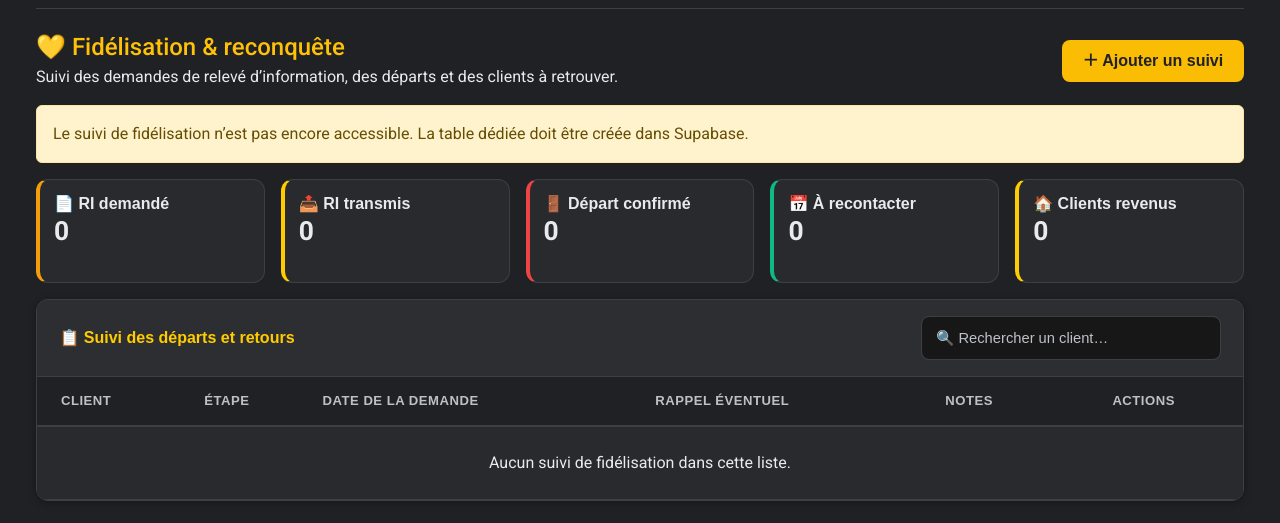
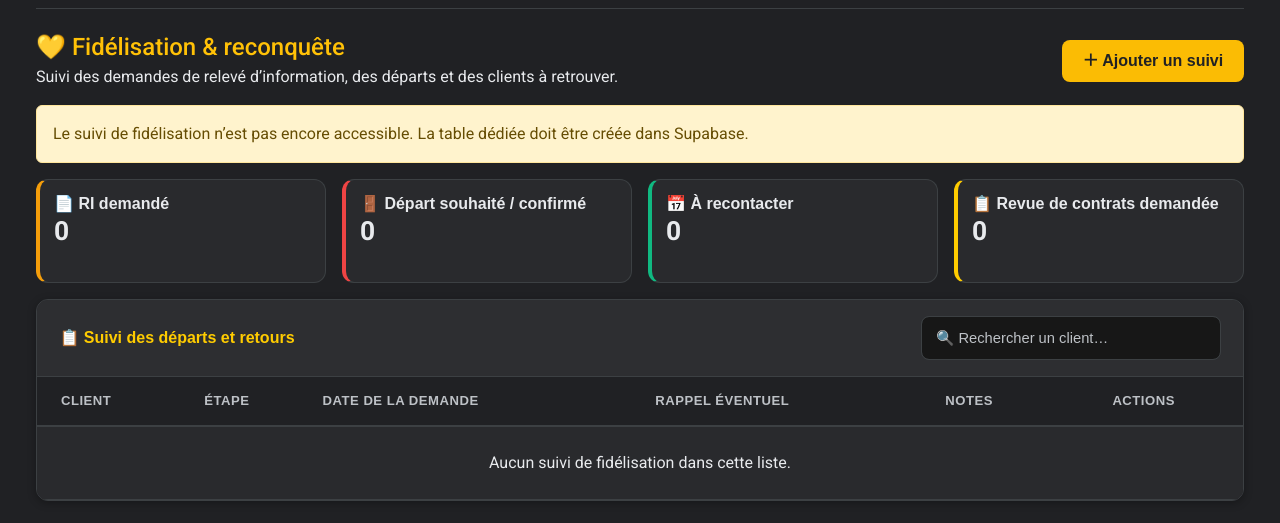
Before and after one commit to AbeilleAssurancesCrest/relances-assurance, a FastAPI app: page / in a window 1280 px wide, after a click on "💛 Fidélisation & reconquête". Shown: the part 223-746 px from the top of the page. Run offline with FastAPI, Linux system fonts and the light colour scheme; data that the repository does not hold is empty; some libraries are stand-ins or nearby versions; some web fonts are replaced.

Commit message:
Update index.html

```diff
--- a/templates/index.html
+++ b/templates/index.html
@@ -80,6 +80,11 @@
         .commercial-view-tabs .nav-link.active { color: #202124; background: var(--abeille-yellow); border-color: var(--abeille-yellow); font-weight: 700; }
         .fidelisation-date-hint { color: var(--chrome-text-sub); font-size: .86rem; }
         .fidelisation-notes { min-width: 220px; max-width: 360px; white-space: normal; }
+        #modalSuiviFidelisation .modal-dialog { height: calc(100vh - 1rem); max-height: calc(100vh - 1rem); margin: .5rem auto; }
+        #modalSuiviFidelisation .modal-content { height: 100%; max-height: 100%; display: flex; flex-direction: column; }
+        #modalSuiviFidelisation #formSuiviFidelisation { display: flex; flex: 1 1 auto; flex-direction: column; min-height: 0; }
+        #modalSuiviFidelisation .modal-body { flex: 1 1 auto; min-height: 0; overflow-y: auto; overscroll-behavior: contain; -webkit-overflow-scrolling: touch; }
+        #modalSuiviFidelisation .modal-footer { flex: 0 0 auto; }
 
         .app-tabs {
             border-bottom: 1px solid var(--chrome-border);
@@ -740,11 +745,10 @@
         </div>
         <div id="fidelisationDatabaseNotice" class="alert alert-warning d-none" role="status">Le suivi de fidélisation n’est pas encore accessible. La table dédiée doit être créée dans Supabase.</div>
         <div class="row g-3 mb-3">
-            <div class="col-6 col-xl"><div class="status-card status-card-orange"><span class="status-card-title">📄 RI demandé</span><span class="status-card-count" id="fidelisationCountRi">0</span></div></div>
-            <div class="col-6 col-xl"><div class="status-card status-card-neutral"><span class="status-card-title">📤 RI transmis</span><span class="status-card-count" id="fidelisationCountRiTransmis">0</span></div></div>
-            <div class="col-6 col-xl"><div class="status-card status-card-red"><span class="status-card-title">🚪 Départ confirmé</span><span class="status-card-count" id="fidelisationCountDepart">0</span></div></div>
-            <div class="col-6 col-xl"><div class="status-card status-card-green"><span class="status-card-title">📅 À recontacter</span><span class="status-card-count" id="fidelisationCountRappel">0</span></div></div>
-            <div class="col-12 col-xl"><div class="status-card status-card-neutral"><span class="status-card-title">🏠 Clients revenus</span><span class="status-card-count" id="fidelisationCountRevenus">0</span></div></div>
+            <div class="col-6 col-xl-3"><div class="status-card status-card-orange"><span class="status-card-title">📄 RI demandé</span><span class="status-card-count" id="fidelisationCountRi">0</span></div></div>
+            <div class="col-6 col-xl-3"><div class="status-card status-card-red"><span class="status-card-title">🚪 Départ souhaité / confirmé</span><span class="status-card-count" id="fidelisationCountDepart">0</span></div></div>
+            <div class="col-6 col-xl-3"><div class="status-card status-card-green"><span class="status-card-title">📅 À recontacter</span><span class="status-card-count" id="fidelisationCountRappel">0</span></div></div>
+            <div class="col-6 col-xl-3"><div class="status-card status-card-neutral"><span class="status-card-title">📋 Revue de contrats demandée</span><span class="status-card-count" id="fidelisationCountRevue">0</span></div></div>
         </div>
         <div class="card card-custom">
             <div class="card-header card-header-chrome d-flex flex-wrap justify-content-between align-items-center gap-2">
@@ -827,7 +831,7 @@
             <div class="col-md-6"><label for="suiviFidelisationEmail" class="form-label">E-mail</label><input id="suiviFidelisationEmail" type="email" class="form-control"></div>
             <div class="col-md-6"><label for="suiviFidelisationTelephone" class="form-label">Téléphone</label><input id="suiviFidelisationTelephone" class="form-control"></div>
             <div class="col-md-6"><label for="suiviFidelisationStatut" class="form-label">Étape du suivi *</label>
-              <select id="suiviFidelisationStatut" class="form-select" required><option>RI demandé</option><option>RI transmis</option><option>Départ confirmé</option><option>À recontacter</option><option>Client revenu</option></select>
+              <select id="suiviFidelisationStatut" class="form-select" required><option>RI demandé</option><option>Souhaite partir</option><option>Départ confirmé</option><option>À recontacter</option><option>Revue de contrats demandée</option></select>
             </div>
             <div class="col-md-6"><label for="suiviFidelisationDateDemande" class="form-label">Date de la demande / du départ *</label><input id="suiviFidelisationDateDemande" type="date" class="form-control" required></div>
             <div class="col-md-7"><label for="suiviFidelisationDateRappel" class="form-label">Date de rappel (facultative)</label><input id="suiviFidelisationDateRappel" type="date" class="form-control"><div class="fidelisation-date-hint mt-1">Aucun rappel n’est programmé si tu laisses ce champ vide.</div></div>
@@ -1238,16 +1242,10 @@ async function chargerSuivisFidelisation() {
 }
 
 function afficherSuivisFidelisation() {
-    const compteurs = {
-        'RI demandé': 'fidelisationCountRi',
-        'RI transmis': 'fidelisationCountRiTransmis',
-        'Départ confirmé': 'fidelisationCountDepart',
-        'À recontacter': 'fidelisationCountRappel',
-        'Client revenu': 'fidelisationCountRevenus'
-    };
-    Object.entries(compteurs).forEach(([statut, id]) => {
-        document.getElementById(id).textContent = suivisFidelisation.filter(suivi => suivi.statut === statut).length;
-    });
+    document.getElementById('fidelisationCountRi').textContent = suivisFidelisation.filter(suivi => suivi.statut === 'RI demandé').length;
+    document.getElementById('fidelisationCountDepart').textContent = suivisFidelisation.filter(suivi => ['Souhaite partir', 'Départ confirmé'].includes(suivi.statut)).length;
+    document.getElementById('fidelisationCountRappel').textContent = suivisFidelisation.filter(suivi => suivi.statut === 'À recontacter').length;
+    document.getElementById('fidelisationCountRevue').textContent = suivisFidelisation.filter(suivi => suivi.statut === 'Revue de contrats demandée').length;
     const terme = normaliserIdentite(document.getElementById('rechercheFidelisation').value);
     const lignes = suivisFidelisation.filter(suivi =>
         [suivi.nom, suivi.prenom, suivi.email, suivi.telephone, suivi.statut].some(valeur => normaliserIdentite(valeur).includes(terme))
@@ -1257,7 +1255,7 @@ function afficherSuivisFidelisation() {
         tbody.innerHTML = '<tr><td colspan="6" class="text-center p-4 text-light-custom">Aucun suivi de fidélisation dans cette liste.</td></tr>';
         return;
     }
-    const couleurs = {'RI demandé':'badge-orange', 'RI transmis':'badge-vert', 'Départ confirmé':'bg-secondary', 'À recontacter':'badge-orange', 'Client revenu':'badge-vert'};
+    const couleurs = {'RI demandé':'badge-orange', 'Souhaite partir':'badge-rouge', 'Départ confirmé':'bg-secondary', 'À recontacter':'badge-orange', 'Revue de contrats demandée':'badge-vert'};
     tbody.innerHTML = lignes.map(suivi => {
         const nom = `${suivi.prenom || ''} ${suivi.nom || ''}`.trim();
         const contacts = [suivi.email, suivi.telephone].filter(Boolean).map(echapperHtml).join('<br>');
@@ -1299,7 +1297,14 @@ function ouvrirSuiviFidelisation(id = null) {
         document.getElementById('suiviFidelisationPrenom').value = suivi.prenom || '';
         document.getElementById('suiviFidelisationEmail').value = suivi.email || '';
         document.getElementById('suiviFidelisationTelephone').value = suivi.telephone || '';
-        document.getElementById('suiviFidelisationStatut').value = suivi.statut || 'RI demandé';
+        const selectStatut = document.getElementById('suiviFidelisationStatut');
+        selectStatut.querySelectorAll('option[data-statut-ancien]').forEach(option => option.remove());
+        if (suivi.statut && !Array.from(selectStatut.options).some(option => option.value === suivi.statut)) {
+            const ancien = new Option(`${suivi.statut} (ancien statut)`, suivi.statut);
+            ancien.dataset.statutAncien = 'true';
+            selectStatut.add(ancien);
+        }
+        selectStatut.value = suivi.statut || 'RI demandé';
         document.getElementById('suiviFidelisationDateDemande').value = (suivi.date_demande || '').slice(0, 10);
         document.getElementById('suiviFidelisationDateRappel').value = (suivi.date_recontact || '').slice(0, 10);
         document.getElementById('suiviFidelisationNotes').value = suivi.notes || '';
```
